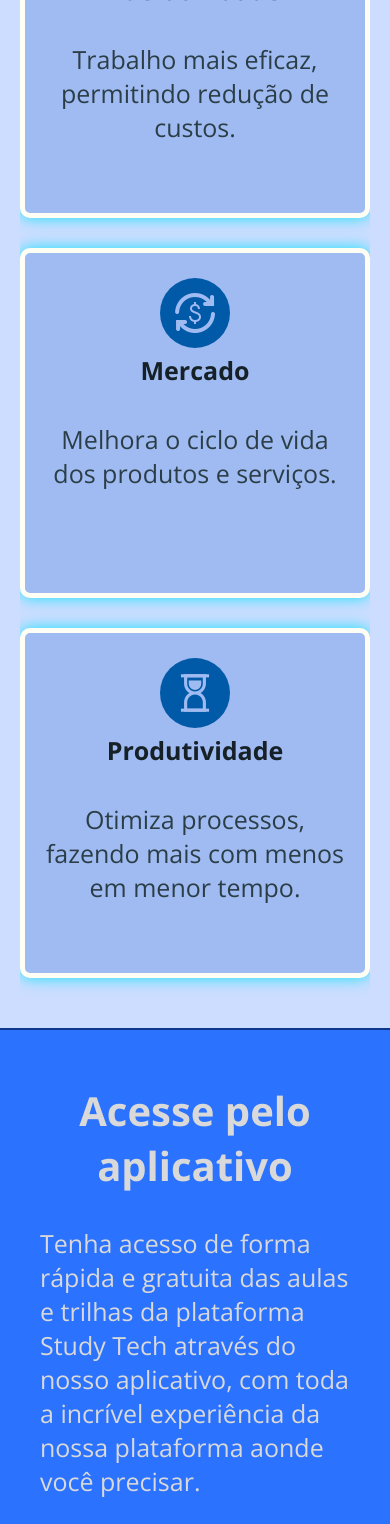
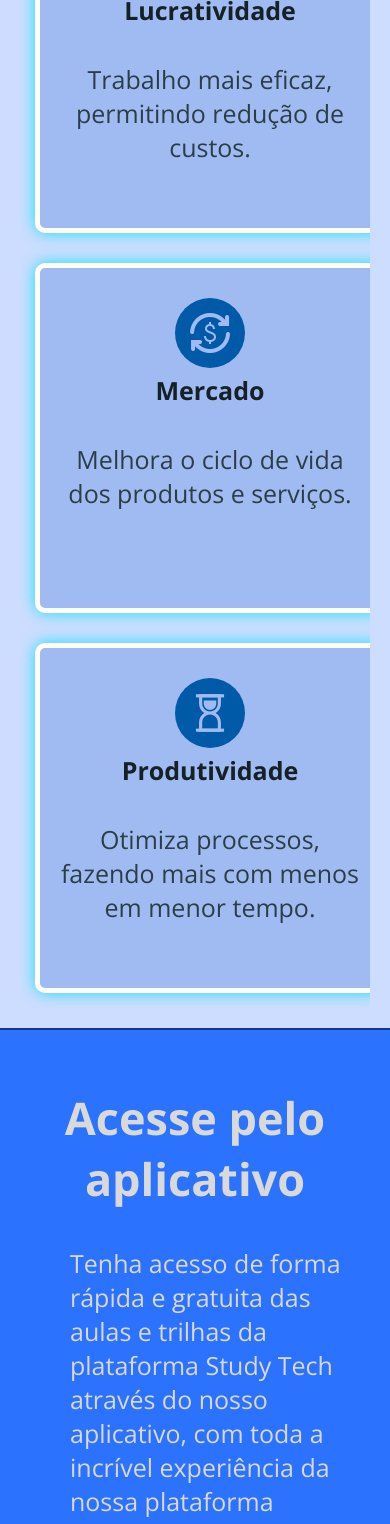
Before and after one commit to DarkSide-Dev/studytech, a React (Create React App) app: page / in a window 390 px wide. Shown: the part 1882-3406 px from the top of the page. Built offline with nearby package versions, Linux system fonts and the light colour scheme.

Commit message:
Site totalmente responsivo - Talita

```diff
--- a/src/assets/screens/Apresentation/style.js
+++ b/src/assets/screens/Apresentation/style.js
@@ -501,6 +501,12 @@ export const ArticleArea = styled.div`
         margin: auto;
         padding: 0;
     }
+
+    @media(max-width: 830px){
+        flex-direction: column;
+        margin: auto;
+        padding: 0;
+    }
 `;
 
 export const Article = styled.article`
@@ -528,6 +534,20 @@ export const Article = styled.article`
         width: 400px;
         height: 300px;
         padding: 15px 20px;
+    }
+
+    @media(max-width: 830px){
+        box-shadow: 0 0 25px #16e2fd;
+        width: 400px;
+        height: 300px;
+        padding: 20px;
+        margin-top: 50px;
+    }
+
+    @media(max-width: 1024px){
+        box-shadow: 0 0 15px #16e2fd;
+        padding: 20px;
+        margin: 15px;
     }
 `;
 
@@ -582,8 +602,21 @@ export const BannerArea = styled.img`
     @media (max-width:600px){
         width: 45%;
         display: ${props => props.mostrar?"block":"none"};
-        margin: 30px 0 10px;
+        margin: auto;
+        margin-top: 30px;
+    }
 
+    @media (max-width:800px){
+        width: 40%;
+        display: ${props => props.mostrar?"block":"none"};
+        margin: auto;
+        margin-top: 30px;
+    }
+    @media (max-width:900px){
+        width: 45%;
+        display: ${props => props.mostrar?"block":"none"};
+        margin: auto;
+        margin-top: 30px;
     }
 `;
 
@@ -604,12 +637,19 @@ export const RightTitle = styled.h2`
     color: #d9d9d9;
 
     @media(max-width: 400px){
-        font-size: 40px;
+        font-size: 25px;
+    }
+
+    @media(max-width: 600px){
+        font-size: 35px;
+    }
+
+    @media(max-width: 800px){
+        font-size: 45px;
         text-align: center;
     }
 
-    @media(max-width: 600px){
-        font-size: 40px;
+    @media(max-width: 900px){
         text-align: center;
     }
 `;
@@ -632,6 +672,15 @@ export const RightText = styled.p`
         width: 100%;
     }
 
+    @media(max-width:800px){
+        font-size: 25px;
+        margin: 0 30px;
+        width: 90%;
+    }
+
+    @media(max-width:900px){
+        margin: 0 30px;
+    }
 `;
 
 export const RightButton = styled.button`
@@ -651,6 +700,16 @@ export const RightButton = styled.button`
     @media(max-width: 600px){
         font-size: 25px;
         width: 80%;
-        margin: 30px 40px;
+        margin: 30px 0;
+    }
+
+    @media(max-width: 800px){
+        font-size: 25px;
+        margin: 40px 65px;
+    }
+
+    @media(max-width: 900px){
+        margin:  50px 160px;
+        width: 60%;
     }
 `;
```
